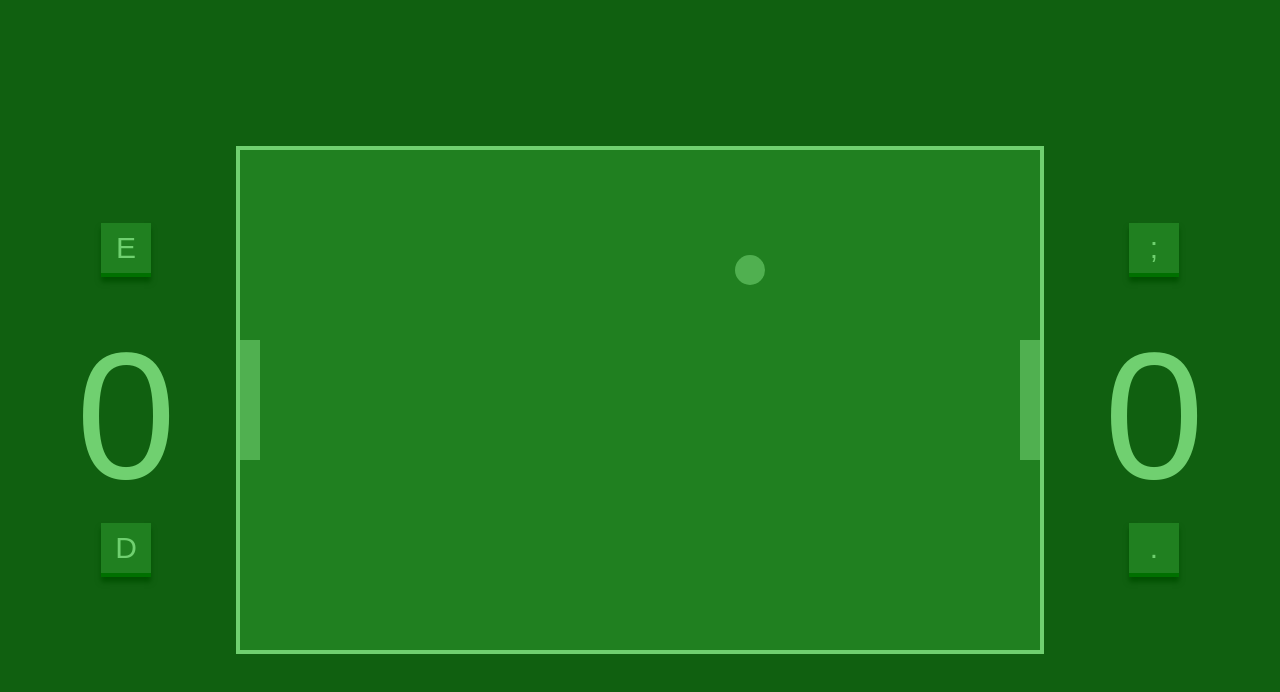
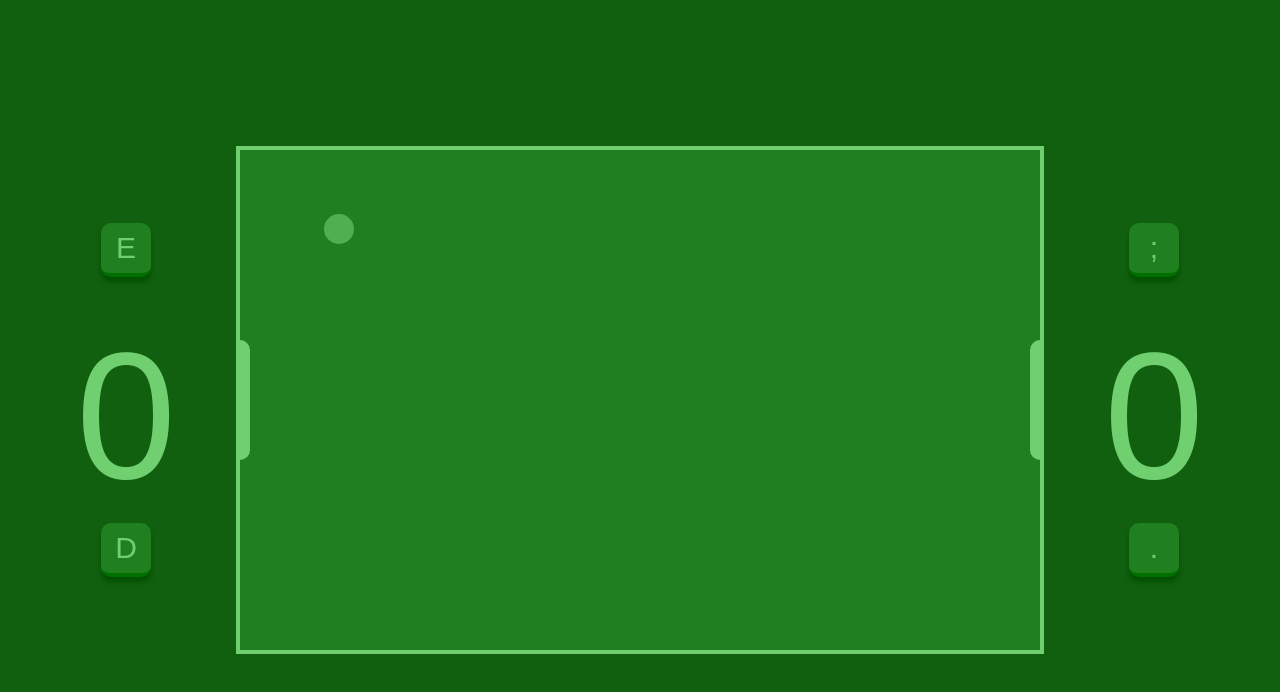
Before and after one commit to dantepintosolucoes/games, a plain HTML site: page pong.html in a window 1280 px wide. Drawn offline with Linux system fonts and the light colour scheme.

Commit message:
very close now

```diff
--- a/pong.html
+++ b/pong.html
@@ -84,11 +84,13 @@ STYLE
   #esq
   {
     float:left;
+    border-radius: 0 10px 10px 0;
   }
 
   #dir
   {
     float:right;
+    border-radius: 10px 0 0 10px;
   }
 
   .centro
@@ -105,9 +107,9 @@ STYLE
 
   .barra
   {
-    width:20px;
+    width:10px;
     height:120px;
-    background-color:#50B050;
+    background-color:#70D070;
   }
 
   .placar
@@ -131,6 +133,7 @@ STYLE
     height:50px;
     font-size:30px;
     color:#50B050;
+    border-radius:10px;
   }
 
   .numero
@@ -145,7 +148,7 @@ SCRIPT
 -->
 <script>
 
-  'use strict'
+  "use strict"
 
   //============================================================================
   // OBJETOS
@@ -160,8 +163,8 @@ SCRIPT
     esq:0,
     dir:0,
     bola:{x:0,y:0},
-    sentido:{hor:'esq',ver:'cim'},
-    velocidade:10,
+    sentido:{hor:"esq",ver:"cim"},
+    velocidade:1,
   }
 
   const chave =
@@ -182,6 +185,7 @@ SCRIPT
     //..........................................................................
     //
     letra:document.querySelectorAll(".letra"),
+    numero:document.querySelectorAll(".numero"),
   }
 
   //============================================================================
@@ -224,32 +228,41 @@ SCRIPT
     {
       //........................................................................
       //
-      if(estado.sentido.hor === 'esq') estado.bola.x -= estado.velocidade
-      else if(estado.sentido.hor === 'dir') estado.bola.x += estado.velocidade
+      if(estado.sentido.hor === "esq") estado.bola.x -= estado.velocidade
+      else if(estado.sentido.hor === "dir") estado.bola.x += estado.velocidade
 
-      if(estado.sentido.ver === 'cim') estado.bola.y -= estado.velocidade
-      else if(estado.sentido.ver === 'bai') estado.bola.y += estado.velocidade
+      if(estado.sentido.ver === "cim") estado.bola.y -= estado.velocidade
+      else if(estado.sentido.ver === "bai") estado.bola.y += estado.velocidade
 
       //........................................................................
       //
-      if(estado.bola.x < 0) estado.sentido.hor = 'dir'
-      else if(estado.bola.x > 800 - 30) estado.sentido.hor = 'esq'
+      if(estado.bola.x < 0)
+      {
+        estado.sentido.hor = "dir"
+        gol("esq")
+      }
 
-      if(estado.bola.y < 0) estado.sentido.ver = 'bai'
-      else if(estado.bola.y > 500 - 30) estado.sentido.ver = 'cim'
+      else if(estado.bola.x > 800 - 30)
+      {
+        estado.sentido.hor = "esq"
+        gol("dir")
+      }
+
+      if(estado.bola.y < 0) estado.sentido.ver = "bai"
+      else if(estado.bola.y > 500 - 30) estado.sentido.ver = "cim"
     },
   }
 
   const botao = function(indice,acao)
   {
-    if(acao === "apertou")
+    if(acao === "soltou")
     {
       html.letra[indice].style.boxShadow = "0 5px 5px #005000"
       html.letra[indice].style.borderBottom = "4px solid #007000"
       html.letra[indice].style.color = "#70D070"
     }
 
-    else if(acao === "soltou")
+    else if(acao === "apertou")
     {
       html.letra[indice].style.boxShadow = ""
       html.letra[indice].style.borderBottom = ""
@@ -271,19 +284,48 @@ SCRIPT
   {
     //..........................................................................
     //
-    if(chave.esq.cima === true) botao(0,"soltou")
-    else if(chave.esq.cima === false) botao(0,"apertou")
+    if(chave.esq.cima === true) botao(0,"apertou")
+    else if(chave.esq.cima === false) botao(0,"soltou")
 
-    if(chave.esq.baixo === true) botao(1,"soltou")
-    else if(chave.esq.baixo === false) botao(1,"apertou")
+    if(chave.esq.baixo === true) botao(1,"apertou")
+    else if(chave.esq.baixo === false) botao(1,"soltou")
 
     //..........................................................................
     //
-    if(chave.dir.cima === true) botao(2,"soltou")
-    else if(chave.dir.cima === false) botao(2,"apertou")
+    if(chave.dir.cima === true) botao(2,"apertou")
+    else if(chave.dir.cima === false) botao(2,"soltou")
 
-    if(chave.dir.baixo === true) botao(3,"soltou")
-    else if(chave.dir.baixo === false) botao(3,"apertou")
+    if(chave.dir.baixo === true) botao(3,"apertou")
+    else if(chave.dir.baixo === false) botao(3,"soltou")
+  }
+
+  const gol = function(lado)
+  {
+    if(lado === 'esq')
+    {
+      if(estado.esq - 30 < estado.bola.y && estado.esq + 120 > estado.bola.y)
+      {
+        estado.velocidade += 1
+      }
+
+      else
+      {
+        html.numero[0].innerHTML = String(Number(html.numero[0].innerHTML) + 1)
+      }
+    }
+
+    else if(lado === 'dir')
+    {
+      if(estado.dir - 30 < estado.bola.y && estado.dir + 120 > estado.bola.y)
+      {
+        estado.velocidade += 1
+      }
+
+      else
+      {
+        html.numero[1].innerHTML = String(Number(html.numero[1].innerHTML) + 1)
+      }
+    }
   }
 
   //============================================================================
```
